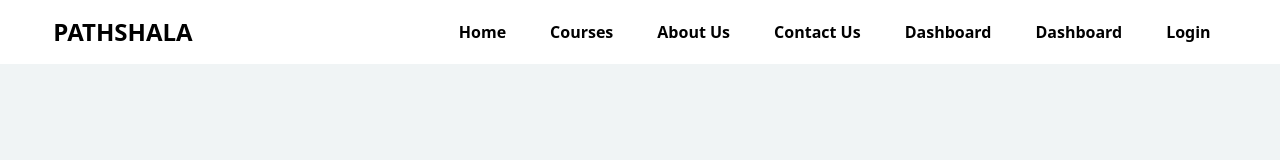
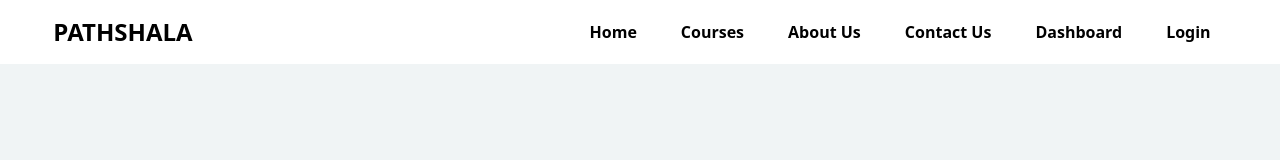
Before and after one commit to sayyed-ahsan/Digital-Learning, a Next.js app: page /about in a window 1280 px wide. Shown: the top 160 px of the page. Built offline with nearby package versions, Linux system fonts and the light colour scheme.

Commit message:
edit dashboard

```diff
--- a/components/Navbar/Navbar.js
+++ b/components/Navbar/Navbar.js
@@ -5,7 +5,9 @@ const Navbar = () => {
     <header>
       <div className="navbar font-semibold p-0 w-11/12 mx-auto text-black">
         <div className="navbar-start">
-          <h3 className="text-2xl font-extrabold uppercase"><Link href='/'>PathShala</Link></h3>
+          <h3 className="text-2xl font-extrabold uppercase">
+            <Link href="/">PathShala</Link>
+          </h3>
         </div>
         <div className="navbar-end">
           <div className="navbar-center hidden lg:flex">
@@ -21,10 +23,6 @@ const Navbar = () => {
               </li>
               <li>
                 <Link href="/contactus">Contact Us</Link>
-              </li>
-
-              <li>
-                <Link href="/dashboard">Dashboard</Link>
               </li>
               <li>
                 <Link href="/dashboardlayout/home">Dashboard</Link>
```
